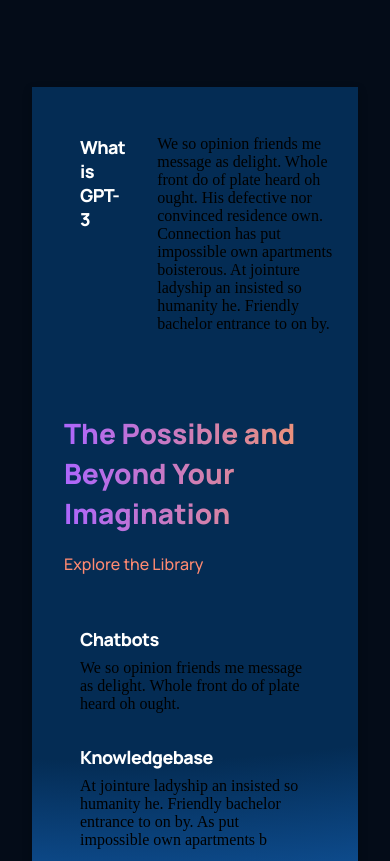
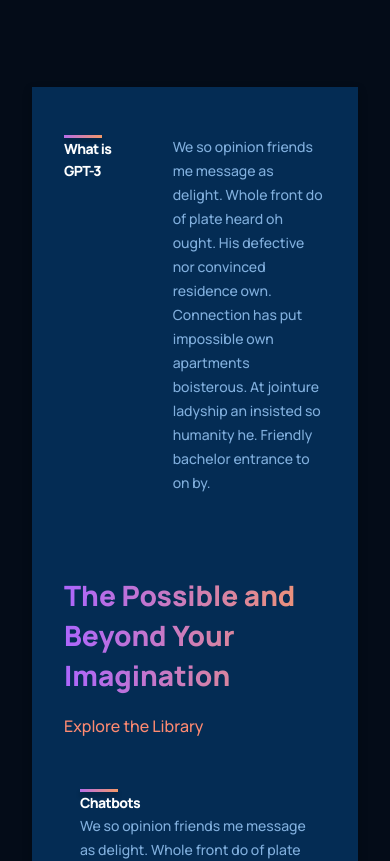
Before and after one commit to Vivek-Anil-Kalal/chatgpt_3, a React (Create React App) app: page / in a window 390 px wide. Shown: the part 1340-2201 px from the top of the page. Built offline with nearby package versions, Linux system fonts and the light colour scheme.

Commit message:
What GPT-3 Component is Done

```diff
--- a/src/containers/features/Features.jsx
+++ b/src/containers/features/Features.jsx
@@ -2,7 +2,7 @@
 import './features.css'
 
 // props
-const Features = ({title , text}) => {
+const Features = ({ title, text }) => {
   return (
     <div className="gpt3__features-container__feature">
       <div className="gpt3__features-container__feature-title">
@@ -10,8 +10,9 @@
         <div />
         <h1>{title}</h1>
       </div>
-      <div className="gpt3__features-container_feature-text"></div>
-      {text}
+      <div className="gpt3__features-container__feature-text">
+        <p> {text}</p>
+      </div>
     </div>
   )
 }
--- a/src/containers/features/features.css
+++ b/src/containers/features/features.css
@@ -21,3 +21,39 @@
     letter-spacing: -0.04rem;
     color: #FFFFFF;
 }
+
+.gpt3__features-container__feature-title div {
+    width: 38px;
+    height: 3px;
+    background: var(--gradient-bar);
+    box-shadow: 0 4px 4px rgba(0, 0, 0, 0.3);
+}
+
+.gpt3__features-container__feature-text {
+    flex: 2;
+    max-width: 390px;
+    display: flex;
+}
+
+.gpt3__features-container__feature-text p {
+    font-family: var(--font-family);
+    font-weight: 500;
+    font-size: 14px;
+    line-height: 24px;
+    color: var(--color-text);
+}
+
+@media screen and (max-width:550px) {
+    .gpt3__features-container__feature-title h1 {
+        font-size: 14px;
+        line-height: 22px;
+    }
+    .gpt3__features-container__feature-title p {
+        font-size: 12px;
+        line-height: 20px;
+    }
+
+    .gpt3__features-container__feature {
+        margin: 1rem 0;
+    }
+}
```
